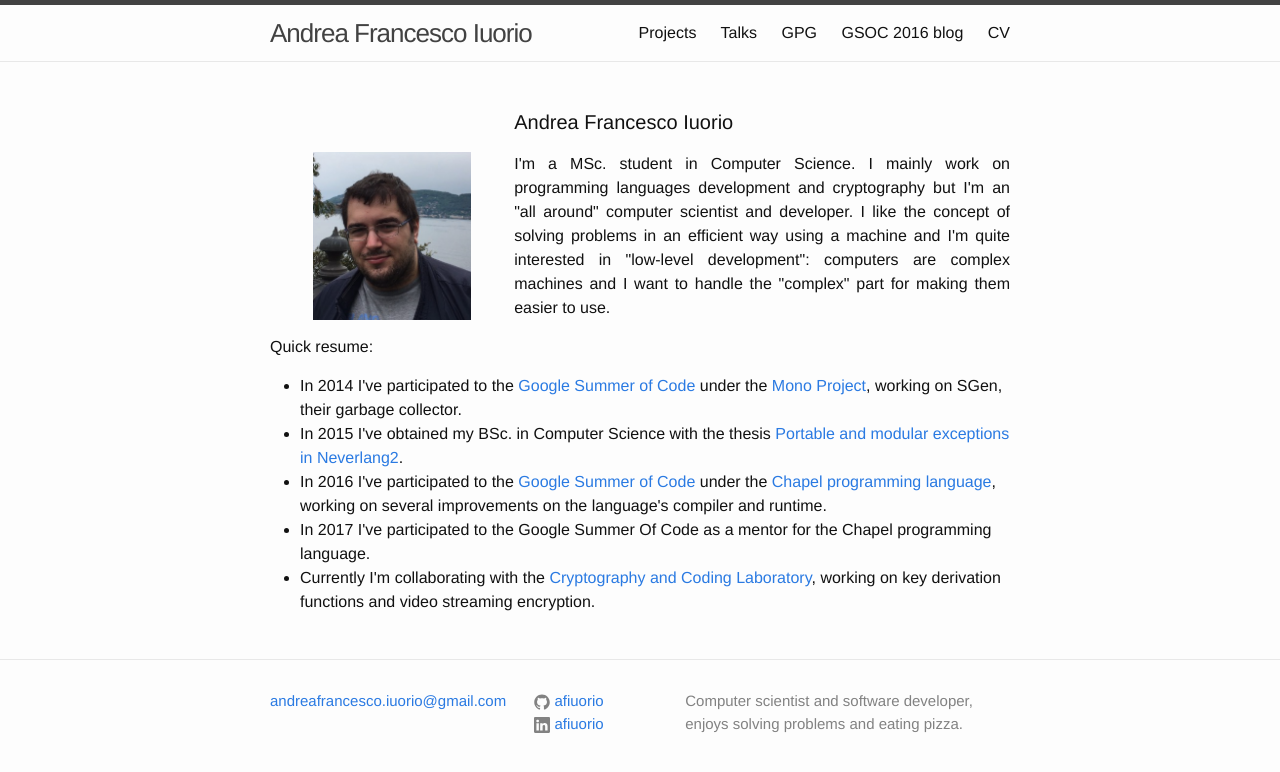
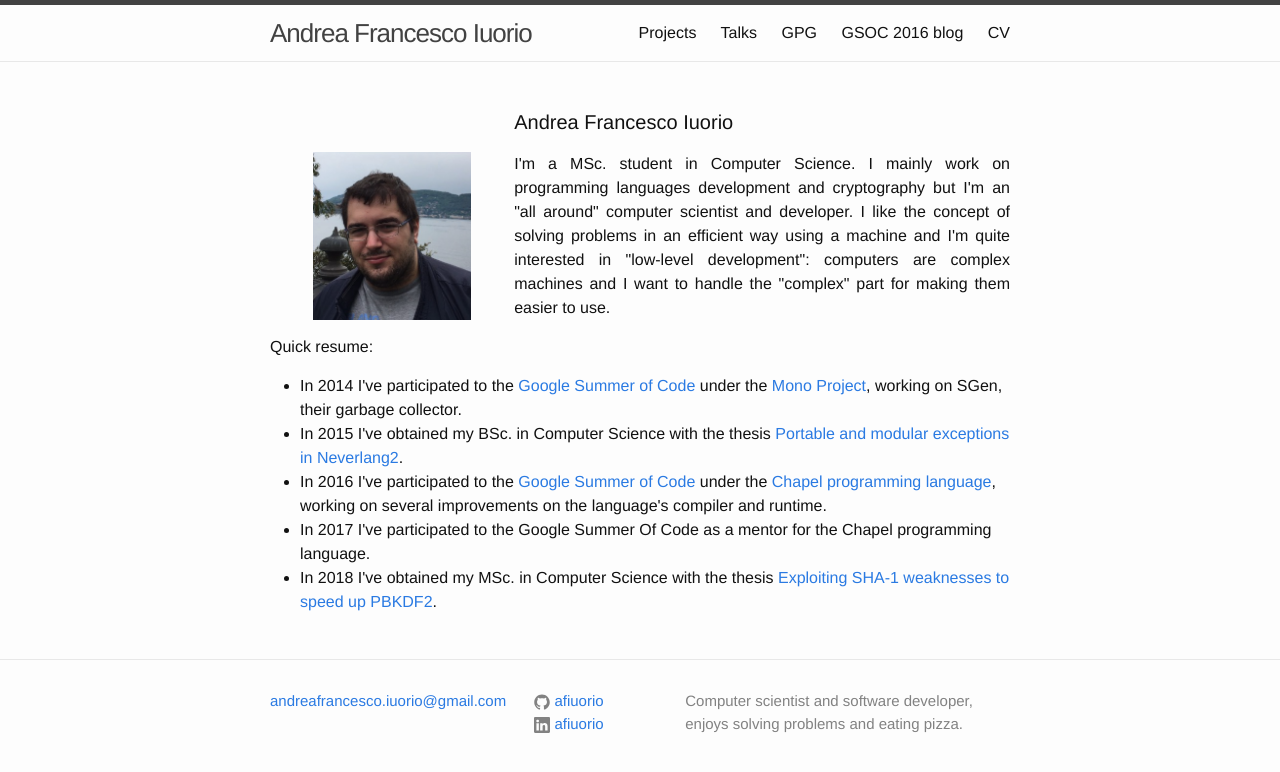
Before and after one commit to panzone91/panzone91.github.io, a Jekyll site: the page built from index.html, in a window 1280 px wide. Shown: the top 772 px of the page. Built offline with Jekyll 4.4.1, drawn with Linux system fonts in a browser that asks for light colours.

Commit message:
Aggiornato post magistrale

```diff
--- a/index.html
+++ b/index.html
@@ -32,7 +32,7 @@ layout: default
 
     <li>In 2017 I've participated to the Google Summer Of Code as a mentor for the Chapel programming language.</li>
 
-    <li>Currently I'm collaborating with the <a href="http://www.club.di.unimi.it">Cryptography and Coding Laboratory</a>, working on key derivation functions and video streaming encryption.</li>
+    <li>In 2018 I've obtained my MSc. in Computer Science with the thesis <a href="/assets/thesis_afi_msc.pdf">Exploiting SHA-1 weaknesses to speed up PBKDF2</a>.</li>
   </ul>
 </p>
 </div>
```
Also changed, not shown: 2 other files.
